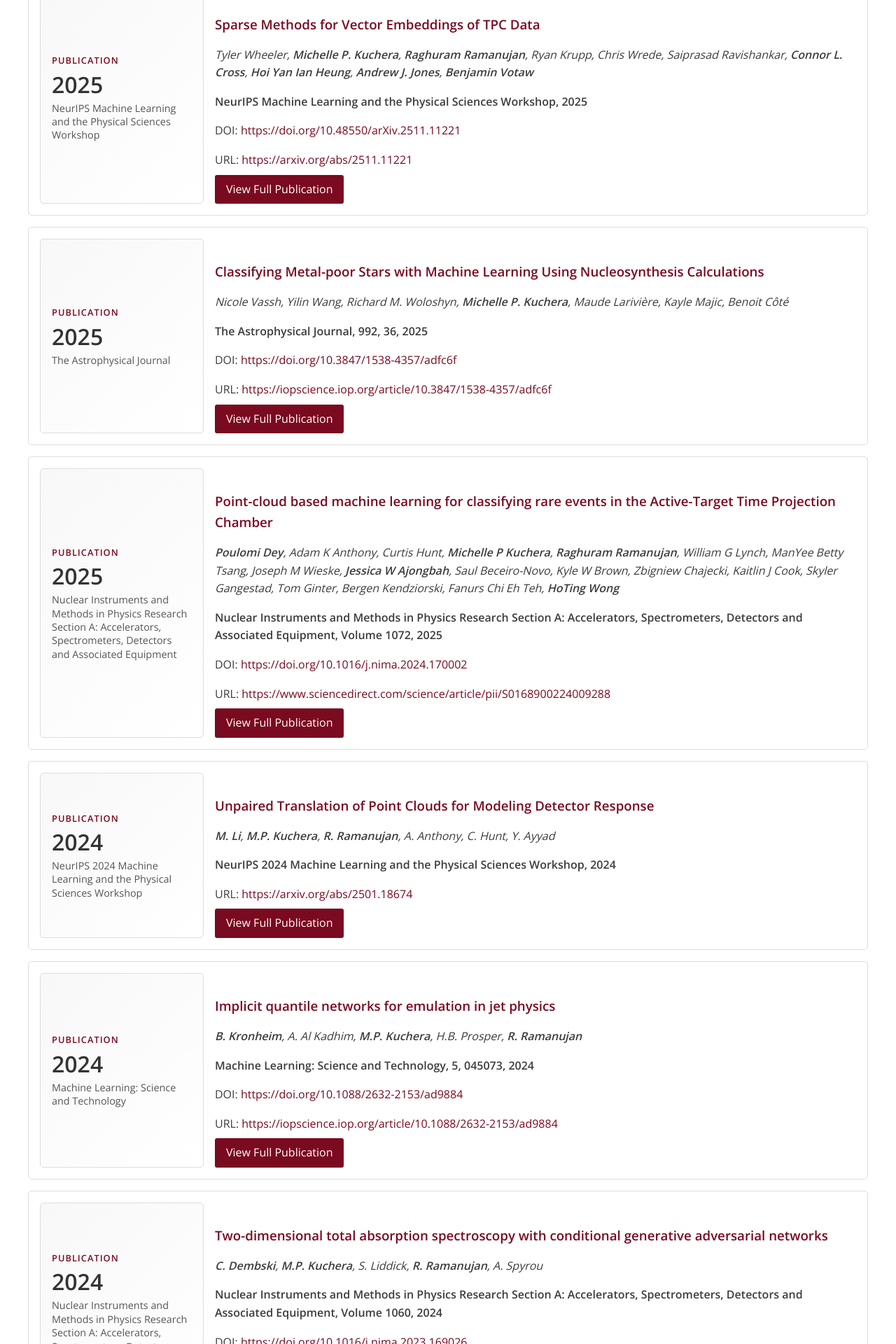
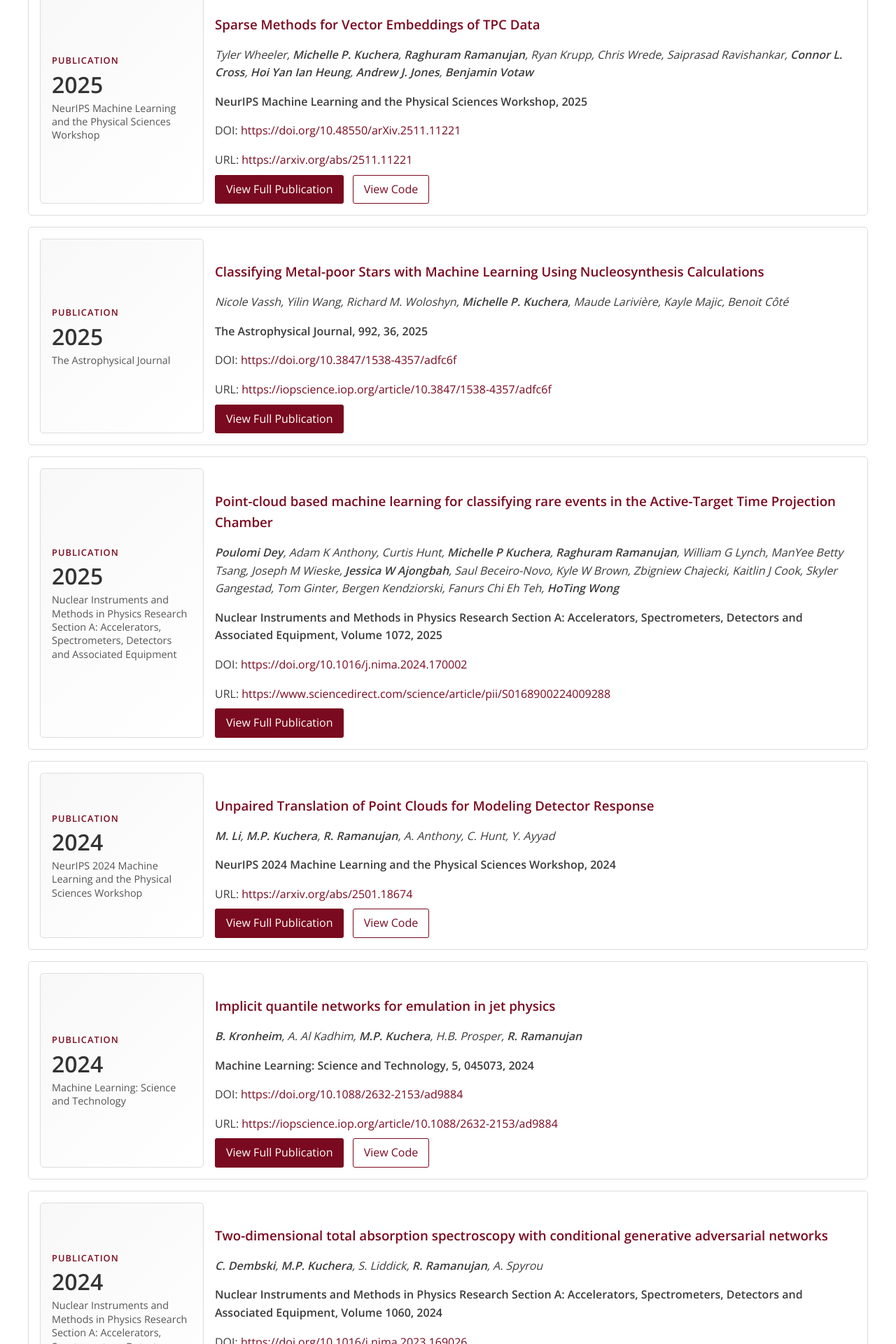
Before and after one commit to alpha-davidson/alpha-davidson.github.io, a Jekyll site: the page built from publications.md, in a window 1280 px wide. Shown: the part 1766-3686 px from the top of the page at 70% size. Built offline with Jekyll 4.4.1, drawn with Linux system fonts in a browser that asks for light colours; some of the changed text lies outside the part shown.

Commit message:
Add sparse-tpc-embeddings and code links on publications
- Code page: add sparse-tpc-embeddings (NeurIPS ML4PS 2025 paper) with
  its Zenodo DOI, and move the funding note to the bottom of the page
- Publications: add a View Code button to the seven papers with public
  code; the sparse-methods paper links to release v1.0.0
- Version the publications stylesheet so visitors get the new button

Co-Authored-By: Claude Opus 5.5 <noreply@anthropic.com>

```diff
--- a/_data/code.yml
+++ b/_data/code.yml
@@ -3,6 +3,12 @@
 # Entries are listed on the site in this order.
 
 research:
+  - name: sparse-tpc-embeddings
+    description: "A sparse ResNet built with the Minkowski Engine, pretrained on GADGET II events, whose embeddings are probed with linear SVMs on GADGET II and AT-TPC tasks."
+    paper: "Sparse Methods for Vector Embeddings of TPC Data (NeurIPS ML4PS 2025)"
+    paper_url: "https://arxiv.org/abs/2511.11221"
+    doi: "10.5281/zenodo.23889819"
+
   - name: attpc_unpaired_trans
     description: "Diffusion probabilistic models for unpaired translation between simulated and experimental AT-TPC events."
     paper: "Unpaired Translation of Point Clouds for Modeling Detector Response (NeurIPS ML4PS 2024)"
--- a/assets/css/publications.css
+++ b/assets/css/publications.css
@@ -95,6 +95,22 @@
     text-decoration: none;
   }
 
+  .view-code {
+    display: inline-block;
+    margin-left: 0.5rem;
+    padding: calc(0.5rem - 1px) calc(1rem - 1px);
+    border: 1px solid var(--alpha-primary);
+    border-radius: 3px;
+    background-color: #ffffff;
+    color: var(--alpha-primary);
+    text-decoration: none;
+  }
+
+  .view-code:hover {
+    background-color: #f6eef0;
+    text-decoration: none;
+  }
+
 
 .doi a,
 .url a {
--- a/publications.md
+++ b/publications.md
@@ -25,6 +25,7 @@ stylesheet: /assets/css/publications.css
     {% endif %}
     <p class="url">URL: <a href="{{ publication.url }}" target="_blank">{{ publication.url }}</a></p>
     <a class="view-publication" href="{{ publication.url }}" target="_blank" rel="noopener">View Full Publication</a>
+    {% if publication.code %}<a class="view-code" href="{{ publication.code }}" target="_blank" rel="noopener">View Code</a>{% endif %}
   </div>
 </div>
 {% endfor %}
```
Also changed, not shown: other parts of publications.md (+1 -1 lines), _data/publications.yml (+7 -0 lines), code.md (+3 -2 lines).
